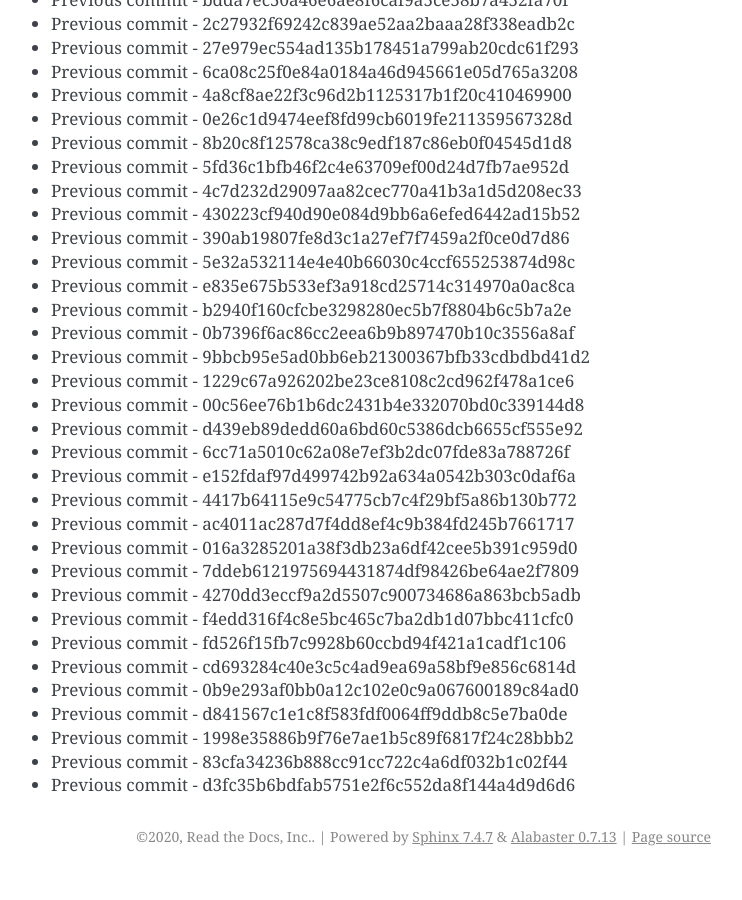
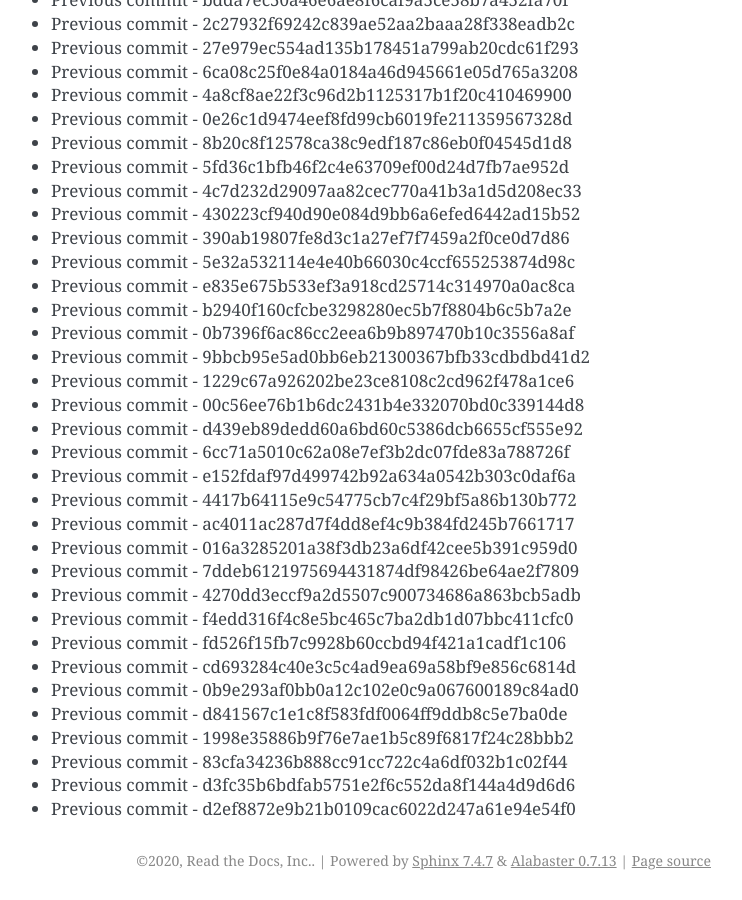
Before and after one commit to readthedocs/rtd-git-stresstest, a Sphinx documentation site: the page built from docs/updates.rst, in a window 1280 px wide and 900 px high, scrolled down 62670 px. Shown: the whole window, without its empty margins (399-1141 px from the left). Built offline with Sphinx 7.4.7, drawn with Linux system fonts in a browser that asks for light colours; before the commit the page ends 63546 px from its top, so only the background shows below that.

Commit message:
Generating commit from previous: d2ef8872e9b21b0109cac6022d247a61e94e54f0

```diff
--- a/docs/updates.rst
+++ b/docs/updates.rst
@@ -2665,3 +2665,4 @@ It can be tested for any performance characteristics.
 * Previous commit - 1998e35886b9f76e7ae1b5c89f6817f24c28bbb2
 * Previous commit - 83cfa34236b888cc91cc722c4a6df032b1c02f44
 * Previous commit - d3fc35b6bdfab5751e2f6c552da8f144a4d9d6d6
+* Previous commit - d2ef8872e9b21b0109cac6022d247a61e94e54f0
```
